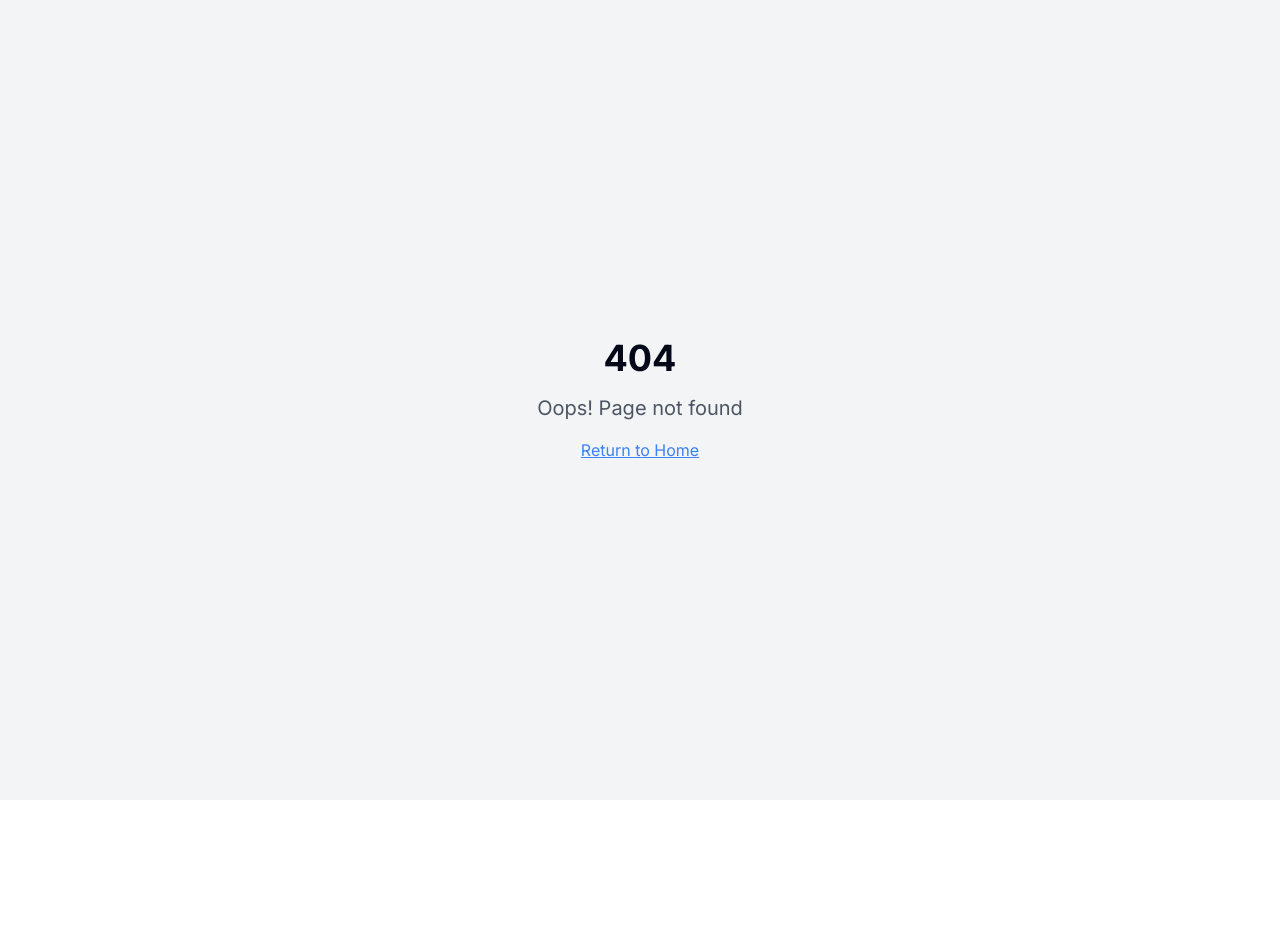
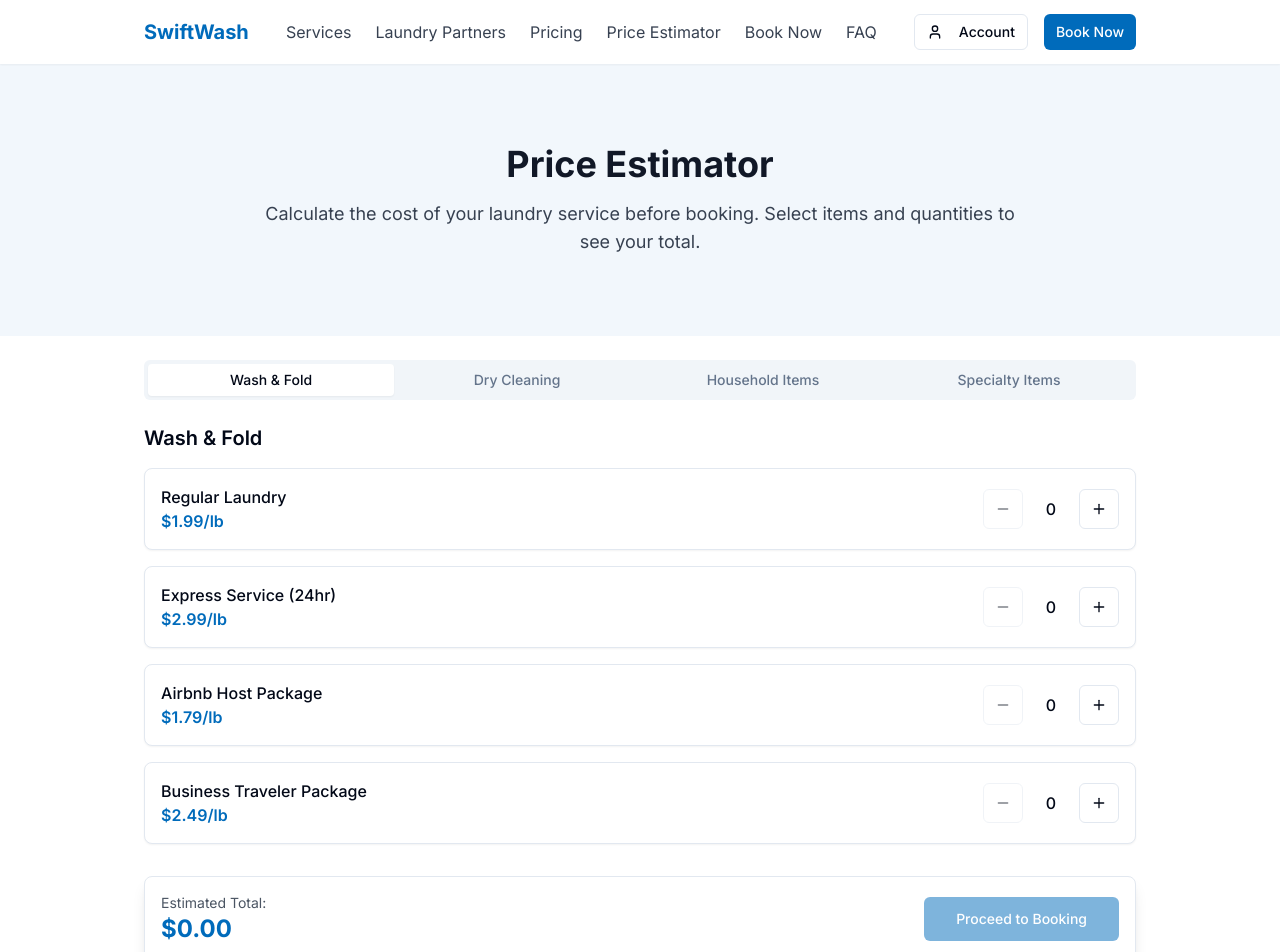
Before and after one commit to magmash/wash-drop-now, a React (Vite) app: page /price-estimator in a window 1280 px wide. Before the commit this address had no page. Shown: the top 952 px of the page. Before the commit the page ends 800 px from the top, so only its background shows below. Built offline with nearby package versions, Linux system fonts and the light colour scheme.

Commit message:
feat: Add price estimator tool
Implement a price estimator tool to calculate laundry costs.
Users can add items, adjust quantities, and see a real-time total.
Includes a sticky summary bar with a "Proceed to Booking" button.

```diff
--- a/src/App.tsx
+++ b/src/App.tsx
@@ -15,6 +15,7 @@ import FAQ from "./pages/FAQ";
 import Account from "./pages/Account";
 import OrderTracking from "./pages/OrderTracking";
 import NotFound from "./pages/NotFound";
+import PriceEstimator from "./pages/PriceEstimator";
 
 const queryClient = new QueryClient();
 
@@ -29,6 +30,7 @@ const App = () => (
           <Route path="/services" element={<Services />} />
           <Route path="/laundry-services" element={<LaundryServiceList />} />
           <Route path="/pricing" element={<Pricing />} />
+          <Route path="/price-estimator" element={<PriceEstimator />} />
           <Route path="/booking" element={<Booking />} />
           <Route path="/faq" element={<FAQ />} />
           <Route path="/account" element={<Account />} />
--- a/src/components/home/CTASection.tsx
+++ b/src/components/home/CTASection.tsx
@@ -20,9 +20,9 @@ const CTASection = () => {
                 Book Your First Pickup
               </Button>
             </Link>
-            <Link to="/laundry-services">
+            <Link to="/price-estimator">
               <Button variant="outline" className="w-full sm:w-auto text-base">
-                Find Laundry Services
+                Estimate Your Cost
               </Button>
             </Link>
           </div>
--- a/src/components/layout/Header.tsx
+++ b/src/components/layout/Header.tsx
@@ -26,6 +26,9 @@ const Header = () => {
           </Link>
           <Link to="/pricing" className="text-gray-700 hover:text-primary transition-colors">
             Pricing
+          </Link>
+          <Link to="/price-estimator" className="text-gray-700 hover:text-primary transition-colors">
+            Price Estimator
           </Link>
           <Link to="/booking" className="text-gray-700 hover:text-primary transition-colors">
             Book Now
--- /dev/null
+++ b/src/components/pricing/PriceEstimatorTool.tsx
@@ -0,0 +1,180 @@
+
+import React, { useState, useMemo } from 'react';
+import { Button } from '@/components/ui/button';
+import { Link } from 'react-router-dom';
+import { Plus, Minus } from 'lucide-react';
+import { Tabs, TabsContent, TabsList, TabsTrigger } from '@/components/ui/tabs';
+
+// Define types for our data structure
+type LaundryItem = {
+  id: string;
+  name: string;
+  price: number;
+  unit: string;
+};
+
+type LaundryCategory = {
+  id: string;
+  name: string;
+  items: LaundryItem[];
+};
+
+// Initialize with some sample data
+const laundryCategories: LaundryCategory[] = [
+  {
+    id: 'wash-fold',
+    name: 'Wash & Fold',
+    items: [
+      { id: 'regular', name: 'Regular Laundry', price: 1.99, unit: '/lb' },
+      { id: 'express', name: 'Express Service (24hr)', price: 2.99, unit: '/lb' },
+      { id: 'airbnb', name: 'Airbnb Host Package', price: 1.79, unit: '/lb' },
+      { id: 'business', name: 'Business Traveler Package', price: 2.49, unit: '/lb' },
+    ],
+  },
+  {
+    id: 'dry-cleaning',
+    name: 'Dry Cleaning',
+    items: [
+      { id: 'shirt', name: 'Shirt/Blouse', price: 5.99, unit: '/item' },
+      { id: 'pants', name: 'Pants/Trousers', price: 6.99, unit: '/item' },
+      { id: 'suit', name: 'Full Suit', price: 12.99, unit: '/item' },
+      { id: 'dress', name: 'Dress', price: 9.99, unit: '/item' },
+      { id: 'coat', name: 'Coat/Jacket', price: 15.99, unit: '/item' },
+    ],
+  },
+  {
+    id: 'household',
+    name: 'Household Items',
+    items: [
+      { id: 'comforter-s', name: 'Comforter (Twin/Full)', price: 19.99, unit: '/item' },
+      { id: 'comforter-l', name: 'Comforter (Queen/King)', price: 24.99, unit: '/item' },
+      { id: 'blanket', name: 'Blanket', price: 14.99, unit: '/item' },
+      { id: 'curtains', name: 'Curtains', price: 12.99, unit: '/panel' },
+      { id: 'tablecloth', name: 'Tablecloth', price: 9.99, unit: '/item' },
+    ],
+  },
+  {
+    id: 'specialty',
+    name: 'Specialty Items',
+    items: [
+      { id: 'rug-s', name: 'Rug (Small < 4x6)', price: 19.99, unit: '/item' },
+      { id: 'rug-m', name: 'Rug (Medium 5x8)', price: 29.99, unit: '/item' },
+      { id: 'rug-l', name: 'Rug (Large > 9x12)', price: 49.99, unit: '/item' },
+      { id: 'pillows', name: 'Pillow', price: 8.99, unit: '/item' },
+      { id: 'stuffed-toy', name: 'Stuffed Toy', price: 6.99, unit: '/item' },
+    ],
+  },
+];
+
+const PriceEstimatorTool = () => {
+  // State to track selected quantities
+  const [selectedItems, setSelectedItems] = useState<Record<string, number>>({});
+
+  // Calculate the total price based on selected items and quantities
+  const totalPrice = useMemo(() => {
+    let total = 0;
+    Object.entries(selectedItems).forEach(([itemId, quantity]) => {
+      // Find the item in our categories
+      for (const category of laundryCategories) {
+        const item = category.items.find(item => item.id === itemId);
+        if (item) {
+          total += item.price * quantity;
+          break;
+        }
+      }
+    });
+    return total;
+  }, [selectedItems]);
+
+  // Function to update item quantity
+  const updateQuantity = (itemId: string, change: number) => {
+    setSelectedItems(prev => {
+      const currentQuantity = prev[itemId] || 0;
+      const newQuantity = Math.max(0, currentQuantity + change);
+
+      if (newQuantity === 0) {
+        // Remove the item if quantity is zero
+        const { [itemId]: _, ...rest } = prev;
+        return rest;
+      }
+
+      return {
+        ...prev,
+        [itemId]: newQuantity
+      };
+    });
+  };
+
+  // Check if any items have been added
+  const hasItems = Object.values(selectedItems).some(quantity => quantity > 0);
+
+  return (
+    <div className="relative pb-24 md:pb-0">
+      {/* Categories and Items */}
+      <Tabs defaultValue="wash-fold" className="w-full">
+        <TabsList className="grid grid-cols-2 md:grid-cols-4 mb-6">
+          {laundryCategories.map(category => (
+            <TabsTrigger key={category.id} value={category.id}>
+              {category.name}
+            </TabsTrigger>
+          ))}
+        </TabsList>
+
+        {laundryCategories.map(category => (
+          <TabsContent key={category.id} value={category.id}>
+            <div className="space-y-4">
+              <h2 className="text-xl font-semibold mb-4">{category.name}</h2>
+              <div className="grid gap-4">
+                {category.items.map(item => (
+                  <div key={item.id} className="flex items-center justify-between p-4 border rounded-lg bg-white shadow-sm">
+                    <div>
+                      <h3 className="font-medium">{item.name}</h3>
+                      <p className="text-primary font-semibold">${item.price.toFixed(2)}{item.unit}</p>
+                    </div>
+                    <div className="flex items-center gap-3">
+                      <Button
+                        variant="outline"
+                        size="icon"
+                        onClick={() => updateQuantity(item.id, -1)}
+                        disabled={!selectedItems[item.id]}
+                      >
+                        <Minus className="h-4 w-4" />
+                      </Button>
+                      <span className="w-8 text-center font-medium">
+                        {selectedItems[item.id] || 0}
+                      </span>
+                      <Button
+                        variant="outline"
+                        size="icon"
+                        onClick={() => updateQuantity(item.id, 1)}
+                      >
+                        <Plus className="h-4 w-4" />
+                      </Button>
+                    </div>
+                  </div>
+                ))}
+              </div>
+            </div>
+          </TabsContent>
+        ))}
+      </Tabs>
+
+      {/* Sticky Summary Bar */}
+      <div className={`fixed bottom-0 left-0 right-0 bg-white border-t shadow-lg p-4 transform transition-all duration-300 z-30 md:relative md:mt-8 md:border md:rounded-lg ${hasItems ? 'translate-y-0' : 'translate-y-full md:translate-y-0'}`}>
+        <div className="flex flex-col md:flex-row items-center justify-between max-w-screen-lg mx-auto">
+          <div className="mb-4 md:mb-0">
+            <p className="text-sm text-gray-600">Estimated Total:</p>
+            <p className="text-2xl font-bold text-primary">${totalPrice.toFixed(2)}</p>
+          </div>
+          <Link to="/booking">
+            <Button size="lg" disabled={!hasItems}>
+              Proceed to Booking
+            </Button>
+          </Link>
+        </div>
+      </div>
+    </div>
+  );
+};
+
+export default PriceEstimatorTool;
--- /dev/null
+++ b/src/pages/PriceEstimator.tsx
@@ -0,0 +1,27 @@
+
+import React, { useState } from 'react';
+import PageLayout from '@/components/layout/PageLayout';
+import PriceEstimatorTool from '@/components/pricing/PriceEstimatorTool';
+
+const PriceEstimator = () => {
+  return (
+    <PageLayout>
+      <div className="bg-primary bg-opacity-5 py-12">
+        <div className="page-container text-center">
+          <h1 className="text-3xl md:text-4xl font-bold text-gray-900 mb-4">
+            Price Estimator
+          </h1>
+          <p className="text-lg text-gray-700 max-w-3xl mx-auto">
+            Calculate the cost of your laundry service before booking. Select items and quantities to see your total.
+          </p>
+        </div>
+      </div>
+
+      <div className="page-container py-6">
+        <PriceEstimatorTool />
+      </div>
+    </PageLayout>
+  );
+};
+
+export default PriceEstimator;
```
